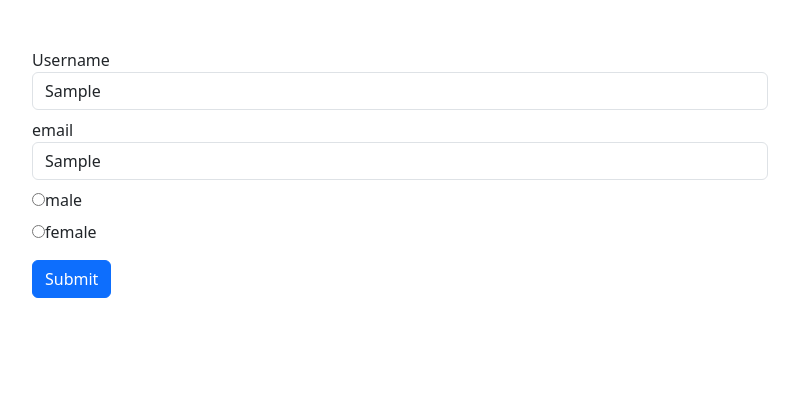
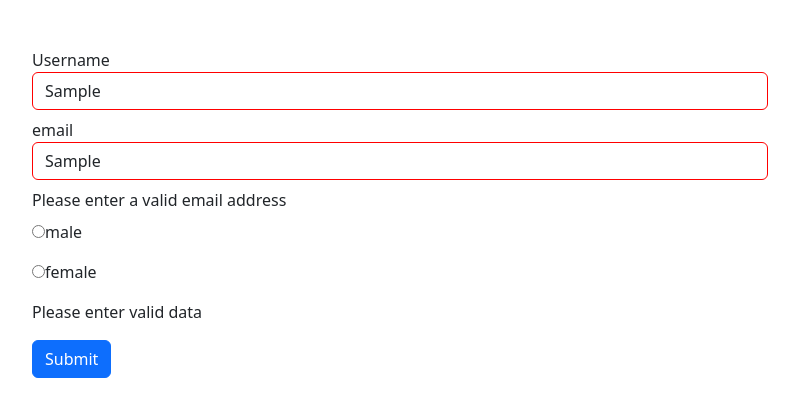
Before and after one commit to Bindhusha-Sadasivan/ReactiveForms, an Angular app: page / in a window 1280 px wide. Both pictures are taken after typing "Sample", "Sample" into the empty fields and a click on the button "Submit". Shown: the top 416 px of the page, without its empty margins (50-849 px from the left). Built offline with nearby package versions, Linux system fonts and the light colour scheme.

Commit message:
208 - Reactive getting access to controls

```diff
--- a/src/app/app.component.css
+++ b/src/app/app.component.css
@@ -0,0 +1,7 @@
+input.ng-invalid.ng-dirty{
+border:1px solid red;
+}
+
+input.ng-touched{
+  border:1px solid red;
+}
--- a/src/app/app.component.html
+++ b/src/app/app.component.html
@@ -10,6 +10,8 @@
               id="username"
               class="form-control"
               formControlName="username">
+              <!-- <span *ngIf="!username?.valid && username?.dirty">Please enter a valid username</span> -->
+              <span *ngIf="!username?.valid && username?.touched">Please enter a valid username</span>
           </div>
           <div class="form-group mt-2">
             <label for="email">email</label>
@@ -18,8 +20,10 @@
               id="email"
               class="form-control mb-2"
               formControlName="email">
+              <!-- <span *ngIf="!email?.valid && email?.dirty">Please enter a valid email address</span> -->
+              <span *ngIf="!email?.valid && email?.touched">Please enter a valid email address</span>
           </div>
-          <div class="radio mt-2" *ngFor="let gender of genders">
+          <div class="radio mt-2 mb-3" *ngFor="let gender of genders">
             <label>
               <input
                 type="radio"
@@ -27,7 +31,9 @@
                 formControlName="gender">{{ gender }}
             </label>
           </div>
-          <button class="btn btn-primary mt-3" type="submit">Submit</button>
+          <!-- <span *ngIf="!signupForm?.valid && signupForm.dirty" class="mt-2">Please enter valid data</span> -->
+          <span *ngIf="!signupForm?.valid && signupForm.touched" class="mt-2">Please enter valid data</span>
+          <div><button class="btn btn-primary mt-3" type="submit">Submit</button></div>
         </form>
       </div>
     </div>
--- a/src/app/app.component.ts
+++ b/src/app/app.component.ts
@@ -26,6 +26,14 @@ export class AppComponent implements OnInit{
     })
   }
 
+  get username(){
+    return this.signupForm.get('username');
+  }
+
+  get email(){
+    return this.signupForm.get('email');
+  }
+
   onSubmit(){
     console.log(this.signupForm)
   }
```
